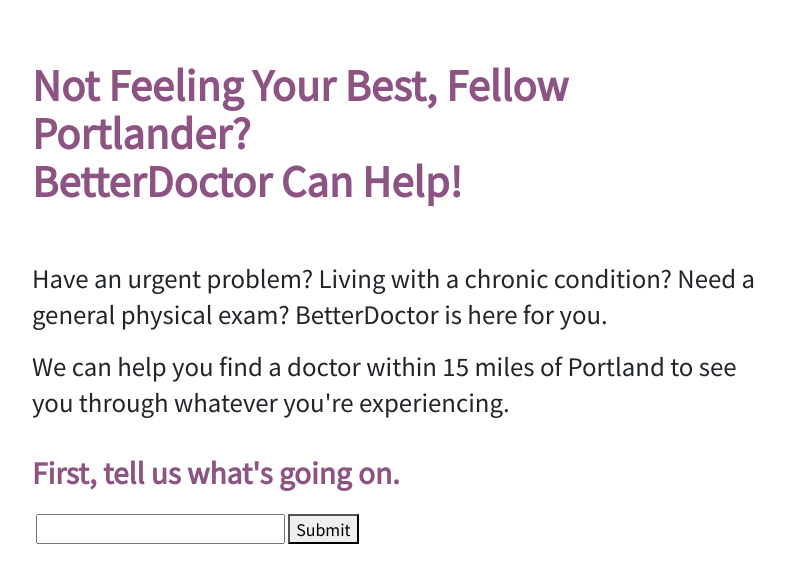
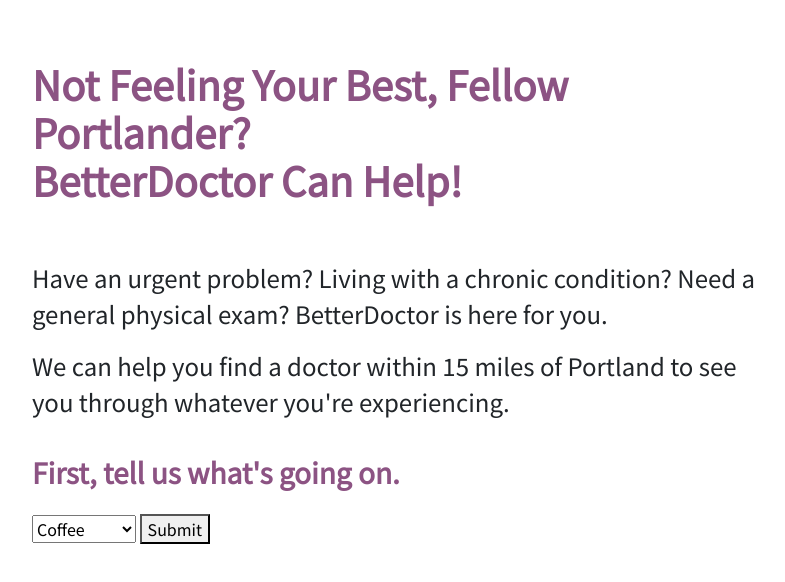
Before and after one commit to larabjork/better-doctor, a website built with webpack: page src/index.html in a window 1280 px wide. Shown: the whole page, without its empty margins (239-1024 px from the left). Built offline with nearby package versions, Linux system fonts and the light colour scheme.

Commit message:
add small change to HTML that hadn't gotten saved

```diff
--- a/src/index.html
+++ b/src/index.html
@@ -13,8 +13,12 @@
       <!-- if able to, offer option to change distance from Portland, and revise text accordingly. -->
         <form class="symptom-form">
           <h3>First, tell us what's going on.</h3>
-            <label for="symptom"></label>
-            <input id="symptom">
+          <select id="symptom">
+            <option>Coffee</option>
+            <option>Tea</option>
+            <option>Kombucha</option>
+            <option>Water</option>
+          </select>
           <button type="submit" name="button">Submit</button>
           <br>
           <br>
```
